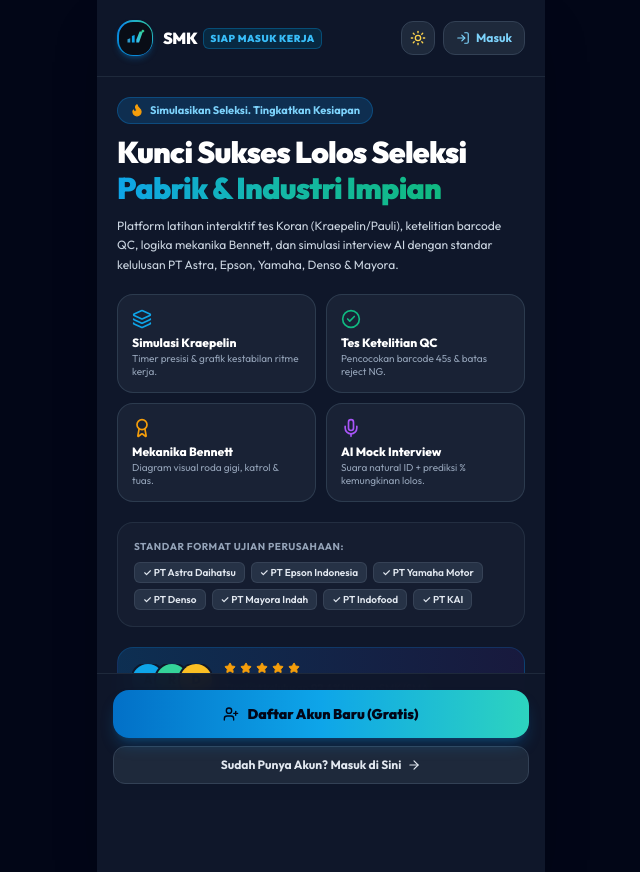
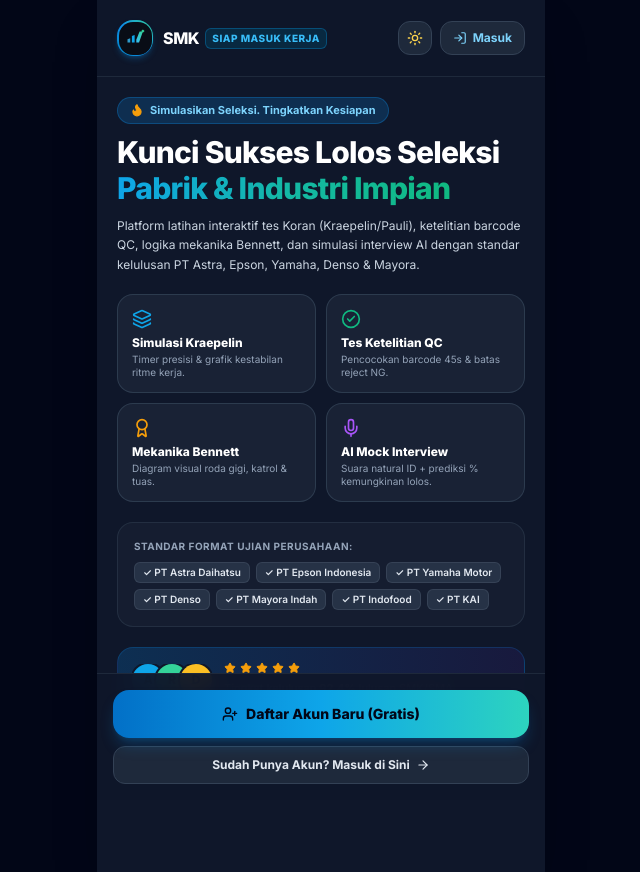
Before and after one commit to enjangjahrudin/siapmasukkerja, a React (Vite) app: page / in a window 1280 px wide. Shown: the whole page, without its empty margins (319-959 px from the left). Built offline with nearby package versions, Linux system fonts and the light colour scheme.

Commit message:
Update typography to standard and soft Inter font family

```diff
--- a/index.html
+++ b/index.html
@@ -7,10 +7,10 @@
     <meta name="theme-color" content="#0369a1" />
     <meta name="description" content="SMK — Siap Masuk Kerja. Simulasikan Seleksi. Tingkatkan Kesiapan. Platform Persiapan Tes Masuk Kerja, Psikotes Kraepelin, Mekanika, QC & AI Mock Interview." />
     <title>SMK — Siap Masuk Kerja | Simulasikan Seleksi. Tingkatkan Kesiapan</title>
-    <!-- Google Fonts: Outfit, Poppins & JetBrains Mono -->
+    <!-- Google Fonts: Inter & JetBrains Mono (Standar, Lembut & Bersih) -->
     <link rel="preconnect" href="https://fonts.googleapis.com">
     <link rel="preconnect" href="https://fonts.gstatic.com" crossorigin>
-    <link href="https://fonts.googleapis.com/css2?family=JetBrains+Mono:wght@500;700&family=Outfit:wght@400;500;600;700;800;900&family=Poppins:wght@400;500;600;700;800&display=swap" rel="stylesheet">
+    <link href="https://fonts.googleapis.com/css2?family=Inter:wght@400;500;600;700;800&family=JetBrains+Mono:wght@500;700&display=swap" rel="stylesheet">
   </head>
   <body class="bg-slate-50 text-slate-900 antialiased selection:bg-brand-500 selection:text-white font-sans">
     <div id="root"></div>
--- a/tailwind.config.js
+++ b/tailwind.config.js
@@ -23,7 +23,7 @@ export default {
         }
       },
       fontFamily: {
-        sans: ['Outfit', 'Poppins', 'system-ui', '-apple-system', 'sans-serif'],
+        sans: ['Inter', 'system-ui', '-apple-system', 'BlinkMacSystemFont', 'Segoe UI', 'Roboto', 'Helvetica Neue', 'Arial', 'sans-serif'],
         mono: ['JetBrains Mono', 'monospace'],
       }
     },
```
